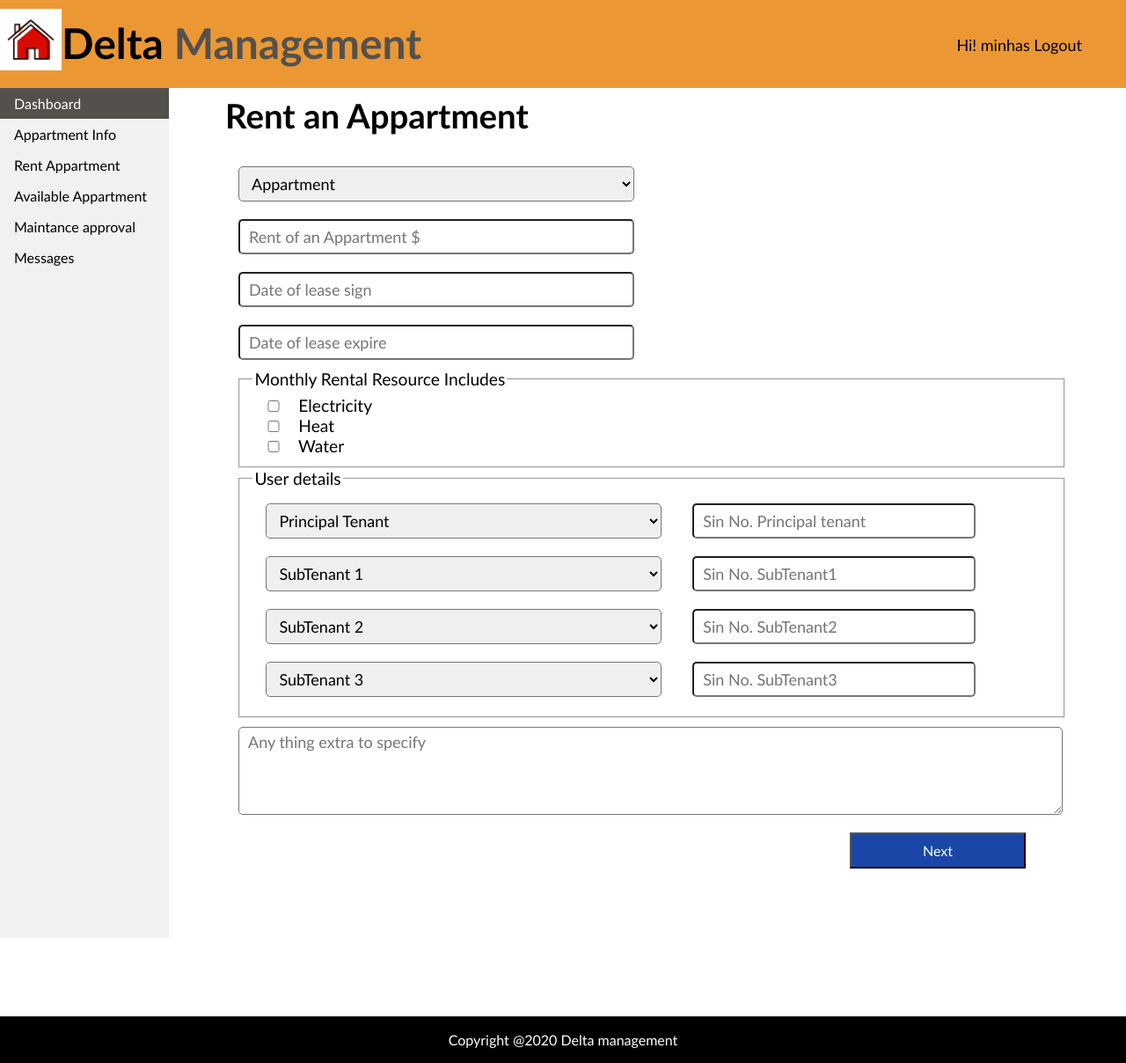
After one commit to minhasloveleen/appartmentmanagementsystem, a PHP site: page /appartmentmanagementsystem/apartmentrent.php in a window 1280 px wide. The commit adds this page. Shown: the whole page at 88% size. Run offline with PHP 8.4, Linux system fonts and the light colour scheme; a user stored in the database is signed in.

Commit message:
rent an appartment

```diff
--- a/src/addappartment.php
+++ b/src/addappartment.php
@@ -38,6 +38,7 @@
             <input type="file" id="fielddropdown" style="width:400px;" name="fileToUpload2" required accept="image/png, image/jpeg">
             <input type="file" id="fielddropdown"style="width:400px;" name="fileToUpload3" required accept="image/png, image/jpeg">
         </fieldset>
+
         <input type="submit" name="submit" id="newappartmentbutton" style="float:left; margin-left:15px; margin-top:10px;"value="Cancel">
         <input type="submit" name="add" id="newappartmentbutton" style=" margin-right:50px; margin-top:10px; " value="Add Appartment">
         <br><br><br></form>
--- /dev/null
+++ b/src/apartmentrent.php
@@ -0,0 +1,77 @@
+<?php
+    include 'includes/database.php';
+    include_once("includes/header.php");
+     session_start();
+    if(isset($_SESSION["username"]))
+    {
+
+?>
+
+<div class="main">
+    <?php
+        include_once("includes/adminmenu.php");
+    ?>
+    <div class="section">
+        <h1>Rent an Appartment</h1>
+        <select id="fielddropdown"  required  name="type">
+        <option value="" default selected>Appartment</option>
+        <option value="21/2">2 <sup>1</sup>&frasl;<sub>2</sub></option>
+        <option value="31/2">3 <sup>1</sup>&frasl;<sub>2</sub></option>
+        <option value="41/2">4 <sup>1</sup>&frasl;<sub>2</sub></option>
+        </select>
+        <input type="text" id="fielddropdown" name="originalrent" required placeholder="Rent of an Appartment $">
+        <input type="text" id="fielddropdown" name="leasesign"  required onfocus="(this.type='date')" placeholder="Date of lease sign">
+        <input type="text" id="fielddropdown" name="leaseexpire" required  onfocus="(this.type='date')"placeholder="Date of lease expire">
+        <fieldset id="fieldsetid">
+            <legend>Monthly Rental Resource Includes</legend>
+            <input type="checkbox"  style="width:40px;" id="electricity"name="electricity">
+            <label for="electricity">Electricity</label><br>
+            <input type="checkbox"  style="width:40px;" id="heat"name="heat" >
+            <label for="heat">Heat</label><br>
+            <input type="checkbox" style="width:40px;" id="water"  name="water" >
+            <label for="water">Water</label><br>
+        </fieldset>
+        <fieldset id="fieldsetid">
+            <legend>User details</legend>
+            <select id="fielddropdown"  required  name="principal">
+            <option value="" default selected>Principal Tenant</option>
+            <option value="21/2">2 <sup>1</sup>&frasl;<sub>2</sub></option>
+            <option value="31/2">3 <sup>1</sup>&frasl;<sub>2</sub></option>
+            <option value="41/2">4 <sup>1</sup>&frasl;<sub>2</sub></option>
+            </select>
+            <input type="text" id="fielddropdown" style="width:35.5%;" name="sin1" required placeholder="Sin No. Principal tenant">
+            <select id="fielddropdown"  required  name="subTenant1">
+            <option value="" default selected>SubTenant 1</option>
+            <option value="21/2">2 <sup>1</sup>&frasl;<sub>2</sub></option>
+            <option value="31/2">3 <sup>1</sup>&frasl;<sub>2</sub></option>
+            <option value="41/2">4 <sup>1</sup>&frasl;<sub>2</sub></option>
+            </select>
+            <input type="text" id="fielddropdown" style="width:35.5%;" name="sin21" required placeholder="Sin No. SubTenant1">
+            <select id="fielddropdown"  required  name="subTenant2">
+            <option value="" default selected>SubTenant 2</option>
+            <option value="21/2">2 <sup>1</sup>&frasl;<sub>2</sub></option>
+            <option value="31/2">3 <sup>1</sup>&frasl;<sub>2</sub></option>
+            <option value="41/2">4 <sup>1</sup>&frasl;<sub>2</sub></option>
+            </select>
+            <input type="text" id="fielddropdown" style="width:35.5%;" name="sin22" required placeholder="Sin No. SubTenant2">
+            <select id="fielddropdown"  required  name="subTenant3">
+            <option value="" default selected>SubTenant 3</option>
+            <option value="21/2">2 <sup>1</sup>&frasl;<sub>2</sub></option>
+            <option value="31/2">3 <sup>1</sup>&frasl;<sub>2</sub></option>
+            <option value="41/2">4 <sup>1</sup>&frasl;<sub>2</sub></option>
+            </select>
+            <input type="text" id="fielddropdown" style="width:35.5%;" name="sin23" required placeholder="Sin No. SubTenant3">
+        </fieldset>
+        <textarea id="fielddropdown" style="width:937px; height:100px;" name="desc" required placeholder="Any thing extra to specify"></textarea>
+        <input type="submit" name="add" id="newappartmentbutton" style=" margin-right:50px; margin-top:10px; " value="Next">
+        <br><br><br><br><br><br>
+    </div>
+
+</div>
+<?php
+    }
+    else{
+        header('Location:'.$GLOBALS['CONFIG_CLIENT_PORTAL_ROOT_URL'].'login.php');
+    }
+    include_once("includes/footer.php");
+?>
--- a/src/includes/adminmenu.php
+++ b/src/includes/adminmenu.php
@@ -1,7 +1,7 @@
 <ul>
     <li><a class="active" href="tenantdashboard">Dashboard</a></li>
     <li><a href="appartmentinfo.php">Appartment Info</a></li>
-    <li><a href="#contact">Rent Appartment</a></li>
+    <li><a href="apartmentrent.php">Rent Appartment</a></li>
     <li><a href="availableappartment.php">Available Appartment</a></li>
     <li><a href="#about">Maintance approval</a></li>
     <li><a href="message.php">Messages</a></li>
```
Also changed, not shown: src/apartmentrent.html (deleted, +0 -95 lines), src/rent.html (added, +82 -0 lines).
